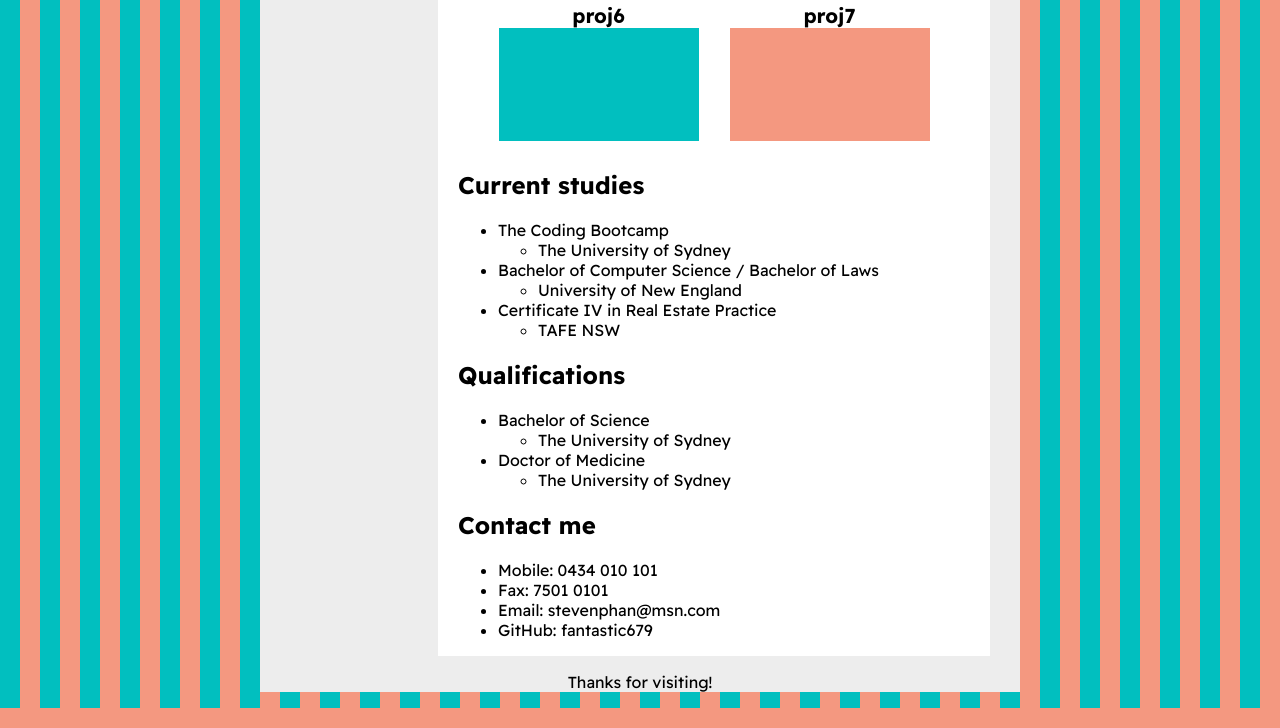
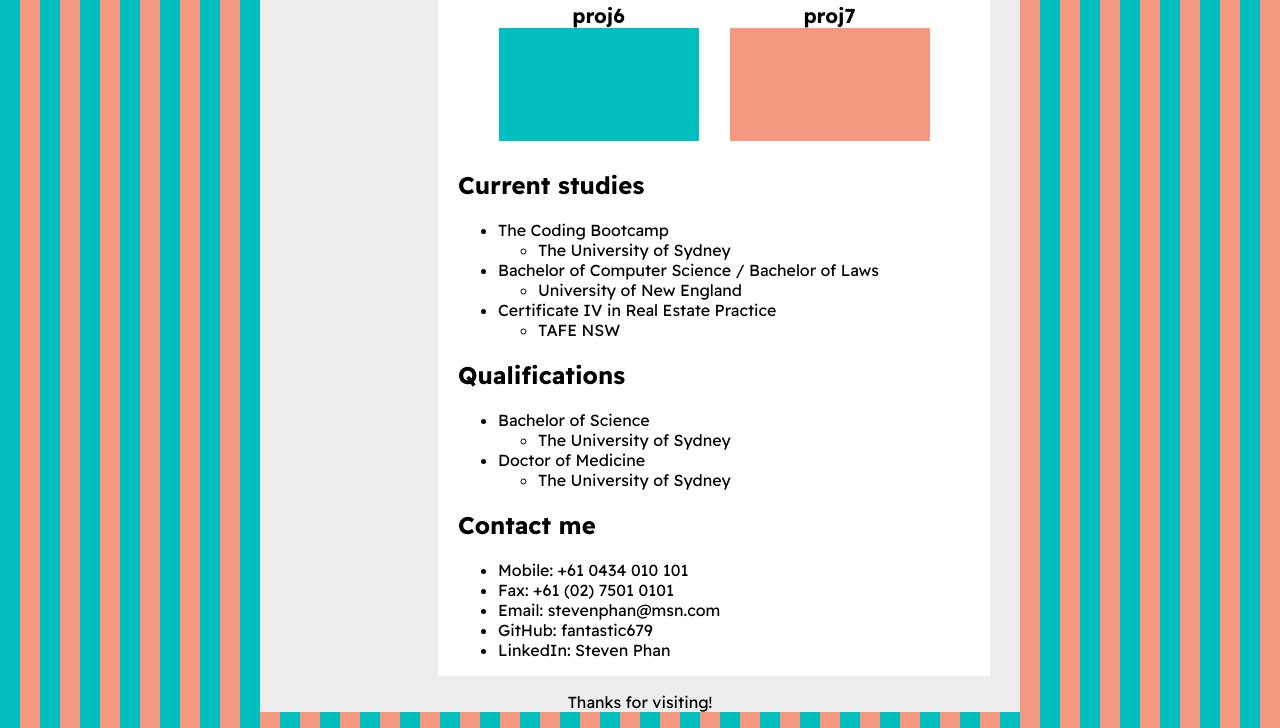
Before and after one commit to fantastic679/stevens_portfolio, a plain HTML site: page index.html in a window 1280 px wide. Shown: the part 1172-1900 px from the top of the page. Drawn offline with Linux system fonts and the light colour scheme.

Commit message:
Added LinkedIn link and changed behaviour to open link in new tab

```diff
--- a/index.html
+++ b/index.html
@@ -145,10 +145,11 @@
             <h2 id="contact_me">Contact me</h2>
 
             <ul>
-                <li>Mobile: <a href="tel:+61434010101">0434 010 101</a></li>
-                <li>Fax: <a href="tel:+6175010101">7501 0101</a></li>
+                <li>Mobile: <a href="tel:+61434010101">+61 0434 010 101</a></li>
+                <li>Fax: <a href="tel:+61275010101">+61 (02) 7501 0101</a></li>
                 <li>Email: <a href="mailto:stevenphan@msn.com">stevenphan@msn.com</a></li>
-                <li>GitHub: <a href="https://github.com/fantastic679/">fantastic679</a></li>
+                <li>GitHub: <a href="https://github.com/fantastic679/" target="_blank">fantastic679</a></li>
+                <li>LinkedIn: <a href="https://www.linkedin.com/in/steven-phan-111762224/" target="_blank">Steven Phan</a></li>
             </ul>
 
         </right_panel>
```
